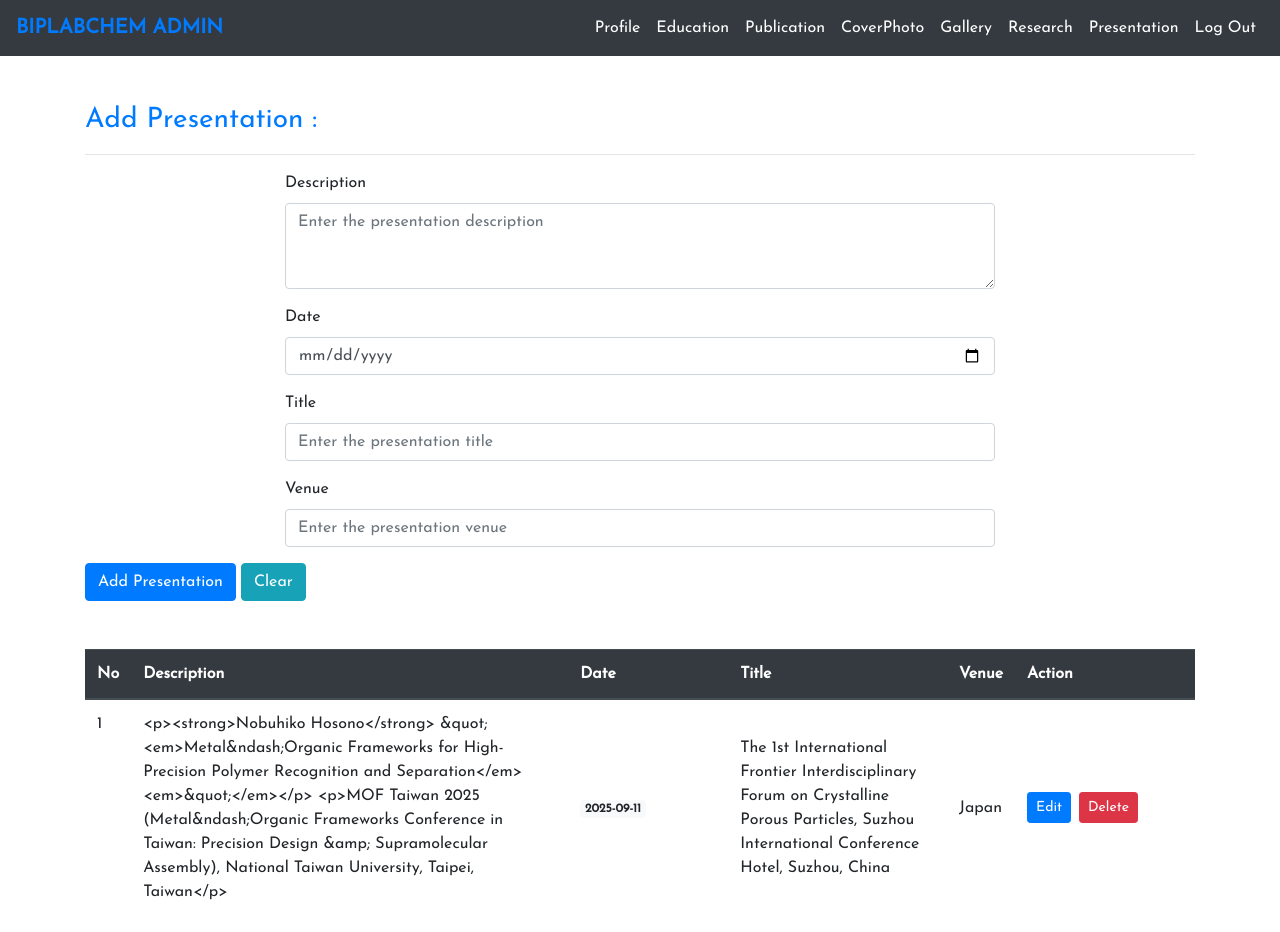
After one commit to Skynet843/biplabchem_backend, a Flask app: template templates/adminPresentations.html in a window 1280 px wide. The commit adds this page. Run offline with Flask 2, Linux system fonts and the light colour scheme; the template is opened without the code that fills it: values that come from a table or form of the project are taken from there, others are empty; data comes from the database, SQL or seed files in the repository; both versions use the stored data as it was after the commit; some libraries are stand-ins or nearby versions.

Commit message:
Added Presentation

```diff
--- /dev/null
+++ b/templates/adminPresentations.html
@@ -0,0 +1,218 @@
+{% extends "layout_admin_panel.html" %} {% block body %}
+
+<div class="container-fluid">
+  <div class="container mt-5">
+    <h3 class="h3 text-primary">Add Presentation :</h3>
+    <hr />
+    <form
+      action="/add-presentation"
+      method="POST"
+      class="col-8 mx-auto"
+      id="presentationForm"
+    >
+      <div class="form-group">
+        <label for="description">Description</label>
+        <textarea
+          id="description"
+          class="form-control"
+          name="description"
+          rows="3"
+          placeholder="Enter the presentation description"
+        ></textarea>
+      </div>
+      <div class="form-group">
+        <label for="date">Date</label>
+        <!-- Expecting YYYY-MM-DD -->
+        <input
+          type="date"
+          id="date"
+          class="form-control"
+          name="date"
+          placeholder="YYYY-MM-DD"
+        />
+      </div>
+      <div class="form-group">
+        <label for="title">Title</label>
+        <input
+          type="text"
+          id="title"
+          class="form-control"
+          name="title"
+          placeholder="Enter the presentation title"
+        />
+      </div>
+      <div class="form-group">
+        <label for="venue">Venue</label>
+        <input
+          type="text"
+          id="venue"
+          class="form-control"
+          name="venue"
+          placeholder="Enter the presentation venue"
+        />
+      </div>
+    </form>
+    <button
+      class="btn btn-primary"
+      onclick="document.getElementById('presentationForm').submit();"
+      id="presentationSubmit"
+    >
+      Add Presentation
+    </button>
+    <input
+      type="reset"
+      name="reset"
+      form="presentationForm"
+      class="btn btn-info"
+      value="Clear"
+    />
+  </div>
+
+  <div class="container mt-5">
+    <table class="table">
+      <thead class="thead-dark">
+        <tr>
+          <th scope="col">No</th>
+          <th scope="col">Description</th>
+          <th scope="col" style="width: 160px">Date</th>
+          <th scope="col">Title</th>
+          <th scope="col">Venue</th>
+          <th scope="col" style="width: 180px">Action</th>
+        </tr>
+      </thead>
+
+      <tbody>
+        {% for item in presentations %}
+
+        <!-- Edit Modal -->
+        <div class="modal" id="{{ 'editPresentationModal' ~ item.id }}">
+          <div class="modal-dialog">
+            <div class="modal-content">
+              <div class="modal-header">
+                <h4 class="modal-title">Edit Presentation</h4>
+                <button type="button" class="close" data-dismiss="modal">
+                  &times;
+                </button>
+              </div>
+
+              <div class="modal-body">
+                <form
+                  action="/update-presentation"
+                  method="POST"
+                  class="col-12 mx-auto"
+                  id="{{ 'presentationUpdateForm' ~ item.id }}"
+                >
+                  <input type="hidden" name="id" value="{{ item.id }}" />
+                  <div class="form-group">
+                    <label for="{{ 'description' ~ item.id }}"
+                      >Description</label
+                    >
+                    <textarea
+                      id="{{ 'description' ~ item.id }}"
+                      class="form-control"
+                      name="description"
+                      rows="3"
+                      placeholder="Enter the presentation description"
+                    >
+{{ item.description }}</textarea
+                    >
+                  </div>
+                  <div class="form-group">
+                    <label for="{{ 'date' ~ item.id }}">Date</label>
+                    <input
+                      type="date"
+                      id="{{ 'date' ~ item.id }}"
+                      class="form-control"
+                      name="date"
+                      value="{{ item.date }}"
+                    />
+                  </div>
+                  <div class="form-group">
+                    <label for="{{ 'title' ~ item.id }}">Title</label>
+                    <input
+                      type="text"
+                      id="{{ 'title' ~ item.id }}"
+                      class="form-control"
+                      name="title"
+                      value="{{ item.title }}"
+                      placeholder="Enter the presentation title"
+                    />
+                  </div>
+                  <div class="form-group">
+                    <label for="{{ 'venue' ~ item.id }}">Venue</label>
+                    <input
+                      type="text"
+                      id="{{ 'venue' ~ item.id }}"
+                      class="form-control"
+                      name="venue"
+                      value="{{ item.venue }}"
+                      placeholder="Enter the presentation venue"
+                    />
+                  </div>
+                </form>
+              </div>
+
+              <div class="modal-footer">
+                <button
+                  type="button"
+                  class="btn btn-secondary"
+                  data-dismiss="modal"
+                >
+                  Close
+                </button>
+                <input
+                  type="submit"
+                  name="submit"
+                  value="Update"
+                  form="{{ 'presentationUpdateForm' ~ item.id }}"
+                  class="btn btn-primary"
+                />
+              </div>
+            </div>
+          </div>
+        </div>
+
+        <!-- Delete form -->
+        <form
+          action="/delete-presentation"
+          method="POST"
+          id="{{ 'deletePresentation' ~ item.id }}"
+        >
+          <input type="hidden" name="id" value="{{ item.id }}" />
+        </form>
+
+        <!-- Table Row -->
+        <tr>
+          <td>{{ loop.index }}</td>
+          <td class="align-middle">{{ item.description }}</td>
+          <td class="align-middle">
+            <span class="badge badge-light">{{ item.date }}</span>
+          </td>
+          <td class="align-middle">{{ item.title }}</td>
+          <td class="align-middle">{{ item.venue }}</td>
+          <td class="align-middle">
+            <div class="d-flex">
+              <button
+                class="btn btn-primary btn-sm mr-2"
+                data-toggle="modal"
+                data-target="#{{ 'editPresentationModal' ~ item.id }}"
+              >
+                Edit
+              </button>
+              <button
+                class="btn btn-danger btn-sm"
+                form="{{ 'deletePresentation' ~ item.id }}"
+              >
+                Delete
+              </button>
+            </div>
+          </td>
+        </tr>
+
+        {% endfor %}
+      </tbody>
+    </table>
+  </div>
+</div>
+
+{% endblock %}
--- a/templates/layout_admin_panel.html
+++ b/templates/layout_admin_panel.html
@@ -1,22 +1,31 @@
 <!DOCTYPE html>
 <html lang="en">
   <head>
-	<meta charset="UTF-8">
-	<meta name="viewport" content="width=device-width, initial-scale=1.0">
+    <meta charset="UTF-8" />
+    <meta name="viewport" content="width=device-width, initial-scale=1.0" />
 
     <!-- Latest compiled and minified CSS -->
-<link rel="stylesheet" href="https://maxcdn.bootstrapcdn.com/bootstrap/4.5.0/css/bootstrap.min.css">
-<link href="https://fonts.googleapis.com/css2?family=Josefin+Sans&display=swap" rel="stylesheet">
-<link rel="stylesheet" href="path/to/font-awesome/css/font-awesome.min.css">
+    <link
+      rel="stylesheet"
+      href="https://maxcdn.bootstrapcdn.com/bootstrap/4.5.0/css/bootstrap.min.css"
+    />
+    <link
+      href="https://fonts.googleapis.com/css2?family=Josefin+Sans&display=swap"
+      rel="stylesheet"
+    />
+    <link
+      rel="stylesheet"
+      href="path/to/font-awesome/css/font-awesome.min.css"
+    />
 
-<link rel="stylesheet" href="/static/css/dashboard.css">
+    <link rel="stylesheet" href="/static/css/dashboard.css" />
     <style>
       * {
-    font-family: 'Josefin Sans', sans-serif;
+        font-family: "Josefin Sans", sans-serif;
         margin: 0px;
         padding: 0px;
       }
-  .nav-item:hover{
+      .nav-item:hover {
         font-weight: bold;
       }
     </style>
@@ -25,36 +34,64 @@
   <body>
     <section>
       <nav class="navbar navbar-expand-lg navbar-dark bg-dark">
-			<a class="navbar-brand text-primary font-weight-bold" href="#">BIPLABCHEM ADMIN</a>
-			<button class="navbar-toggler" type="button" data-toggle="collapse" data-target="#navbarSupportedContent" aria-controls="navbarSupportedContent" aria-expanded="false" aria-label="Toggle navigation">
+        <a class="navbar-brand text-primary font-weight-bold" href="#"
+          >BIPLABCHEM ADMIN</a
+        >
+        <button
+          class="navbar-toggler"
+          type="button"
+          data-toggle="collapse"
+          data-target="#navbarSupportedContent"
+          aria-controls="navbarSupportedContent"
+          aria-expanded="false"
+          aria-label="Toggle navigation"
+        >
           <span class="navbar-toggler-icon"></span>
         </button>
 
-			<div class="collapse navbar-collapse " id="navbarSupportedContent">
+        <div class="collapse navbar-collapse" id="navbarSupportedContent">
           <ul class="navbar-nav ml-auto">
             <li class="nav-item active">
-					<a class="nav-link" href="/">Profile <span class="sr-only">(current)</span></a>
+              <a class="nav-link" href="/"
+                >Profile <span class="sr-only">(current)</span></a
+              >
             </li>
             <li class="nav-item active">
-				  <a class="nav-link" href="/education">Education <span class="sr-only">(current)</span></a>
+              <a class="nav-link" href="/education"
+                >Education <span class="sr-only">(current)</span></a
+              >
             </li>
             <li class="nav-item active">
-					<a class="nav-link" href="/publication">Publication <span class="sr-only">(current)</span></a>
+              <a class="nav-link" href="/publication"
+                >Publication <span class="sr-only">(current)</span></a
+              >
             </li>
             <li class="nav-item active">
-					<a class="nav-link" href="/cover_photo">CoverPhoto <span class="sr-only">(current)</span></a>
+              <a class="nav-link" href="/cover_photo"
+                >CoverPhoto <span class="sr-only">(current)</span></a
+              >
             </li>
             <li class="nav-item active">
-					<a class="nav-link" href="/gallery">Gallery<span class="sr-only">(current)</span></a>
+              <a class="nav-link" href="/gallery"
+                >Gallery<span class="sr-only">(current)</span></a
+              >
             </li>
             <li class="nav-item active">
-					<a class="nav-link" href="/research">Research<span class="sr-only">(current)</span></a>
+              <a class="nav-link" href="/research"
+                >Research<span class="sr-only">(current)</span></a
+              >
             </li>
             <li class="nav-item active">
-					<a class="nav-link" href="/logout">Log Out <span class="sr-only">(current)</span></a>
+              <a class="nav-link" href="/presentations"
+                >Presentation<span class="sr-only">(current)</span></a
+              >
+            </li>
+            <li class="nav-item active">
+              <a class="nav-link" href="/logout"
+                >Log Out <span class="sr-only">(current)</span></a
+              >
             </li>
           </ul>
-
         </div>
       </nav>
     </section>
@@ -62,8 +99,6 @@
     {% block body%}
     <!-- main content goes here -->
     {% endblock %}
-
-
 
     <!-- jQuery library -->
     <script src="https://ajax.googleapis.com/ajax/libs/jquery/3.5.1/jquery.min.js"></script>
@@ -75,16 +110,15 @@
     <script src="https://maxcdn.bootstrapcdn.com/bootstrap/4.5.0/js/bootstrap.min.js"></script>
     <script src="/static/js/admin_panel.js"></script>
 
-
     <!-- ekhana de -->
     <script src="https://cdn.ckeditor.com/4.9.2/standard/ckeditor.js"></script>
     <script>
-		CKEDITOR.replace('description');
+      CKEDITOR.replace("description");
       // CKEDITOR.replace('editor2');
 
       function getData() {
         //Get data written in first Editor
-			var editor_data = CKEDITOR.instances['description'].getData();
+        var editor_data = CKEDITOR.instances["description"].getData();
         //Set data in Second Editor which is written in first Editor
         // CKEDITOR.instances['editor2'].setData(editor_data);
         // console.log(editor_data);
@@ -92,16 +126,22 @@
     </script>
     <script>
       // Add the following code if you want the name of the file appear on select
-        $(".custom-file-input").on("change", function() {
+      $(".custom-file-input").on("change", function () {
         var fileName = $(this).val().split("\\").pop();
-          $(this).siblings(".custom-file-label").addClass("selected").html(fileName);
+        $(this)
+          .siblings(".custom-file-label")
+          .addClass("selected")
+          .html(fileName);
       });
     </script>
     <script>
       // Add the following code if you want the name of the file appear on select
-			$(".custom-file-input").on("change", function() {
+      $(".custom-file-input").on("change", function () {
         var fileName = $(this).val().split("\\").pop();
-			  $(this).siblings(".custom-file-label").addClass("selected").html(fileName);
+        $(this)
+          .siblings(".custom-file-label")
+          .addClass("selected")
+          .html(fileName);
       });
     </script>
   </body>
```
Also changed, not shown: biplabchemMain.py (+268 -125 lines), biplabchem.db. Lines whose indentation alone changed are shown as unchanged.
